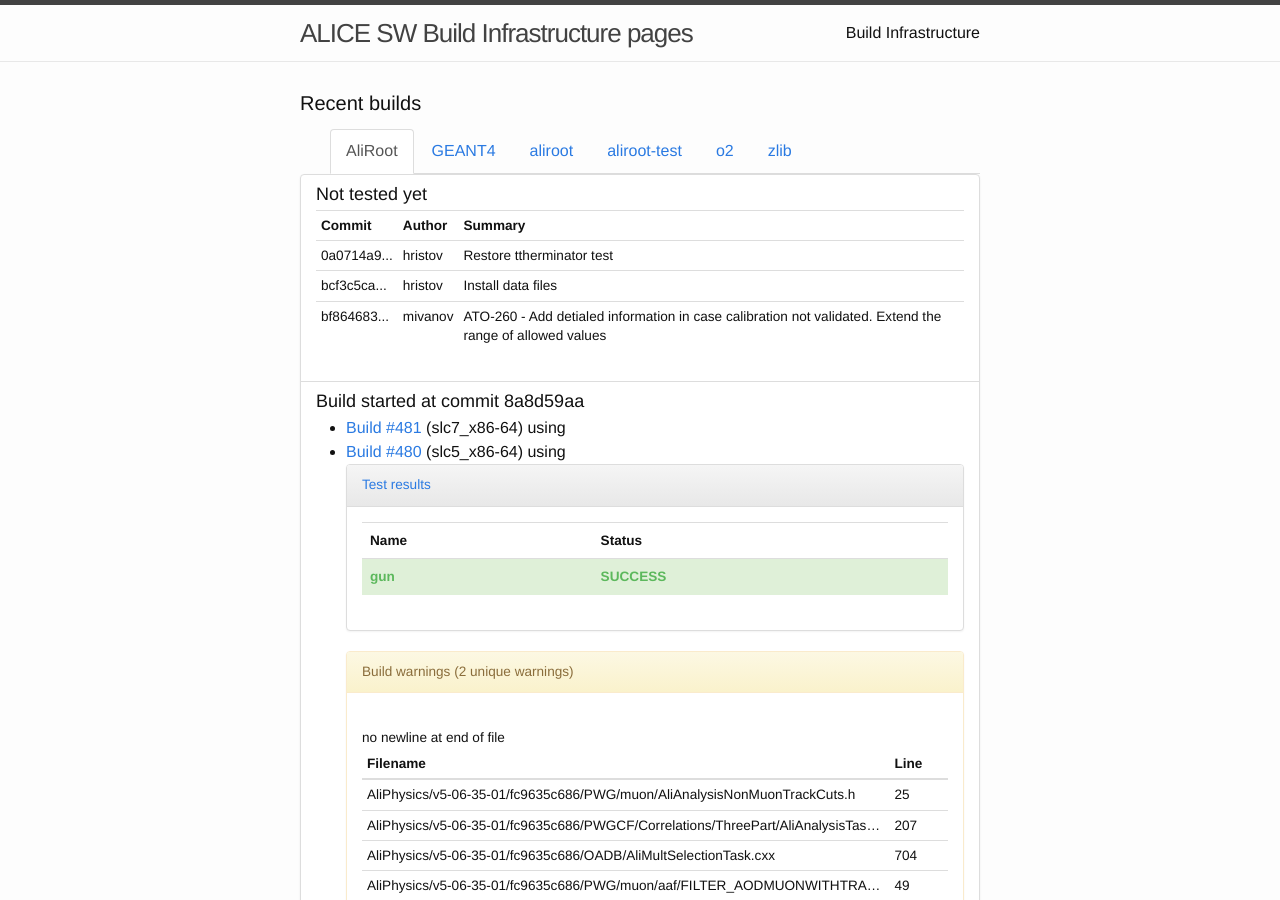
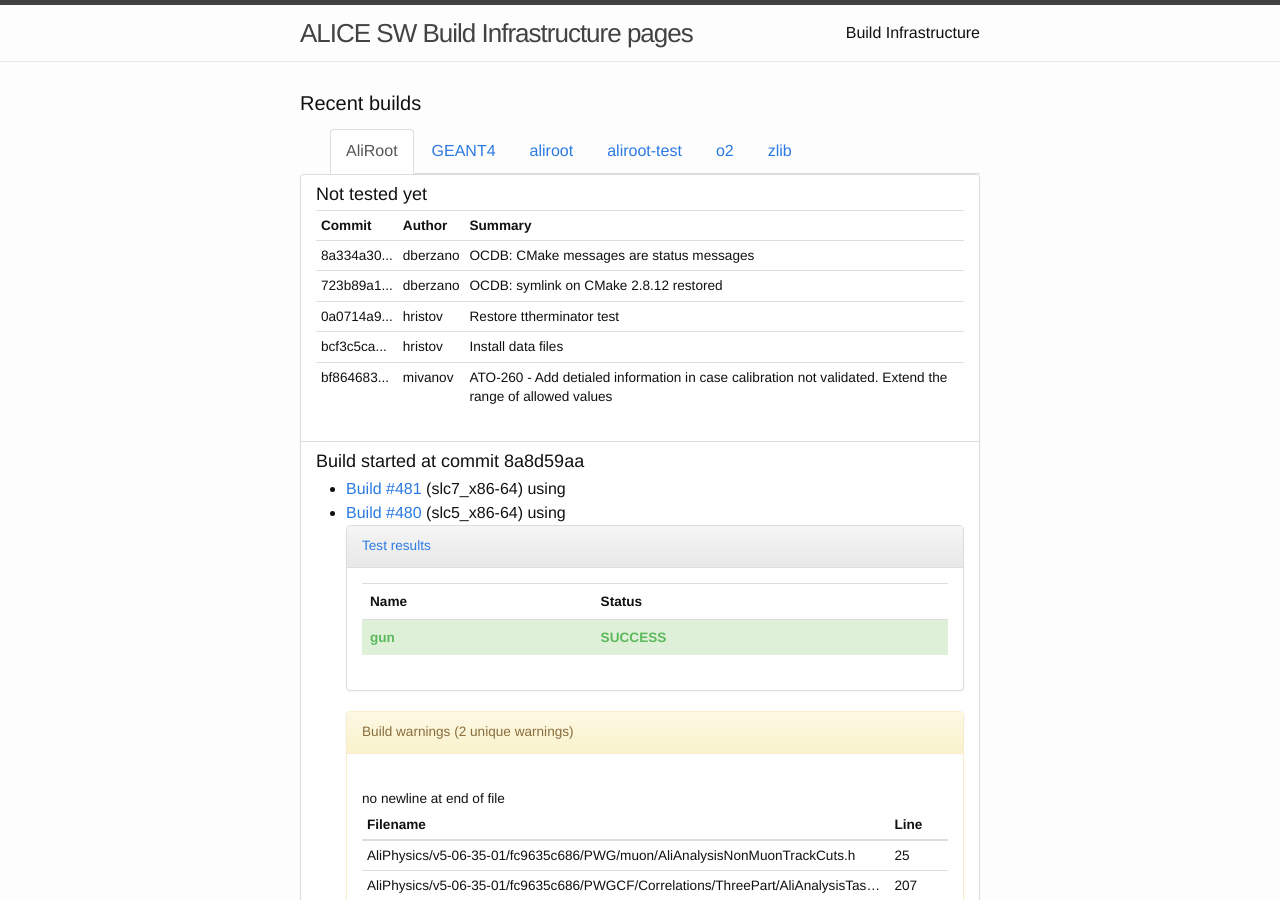
Before and after one commit to alisw/alisw.github.io, a Jekyll site: the page built from index.html, in a window 1280 px wide and 900 px high. Built offline with Jekyll 4.4.1, drawn with Linux system fonts in a browser that asks for light colours; nearby versions of some CDN libraries.

Commit message:
Updated results.

```diff
--- a/_data/commits-aliroot-master.yaml
+++ b/_data/commits-aliroot-master.yaml
@@ -1,3 +1,13 @@
+-
+ commit: "8a334a302ea6fd07ac9714ac707a697690b24a03"
+ message: >-
+    OCDB: CMake messages are status messages
+ author: !!str dberzano
+-
+ commit: "723b89a148049a6aa6574e1a19abe7e72a9208df"
+ message: >-
+    OCDB: symlink on CMake 2.8.12 restored
+ author: !!str dberzano
 -
  commit: "0a0714a98743874736feef1c9875d97534960c47"
  message: >-
```
